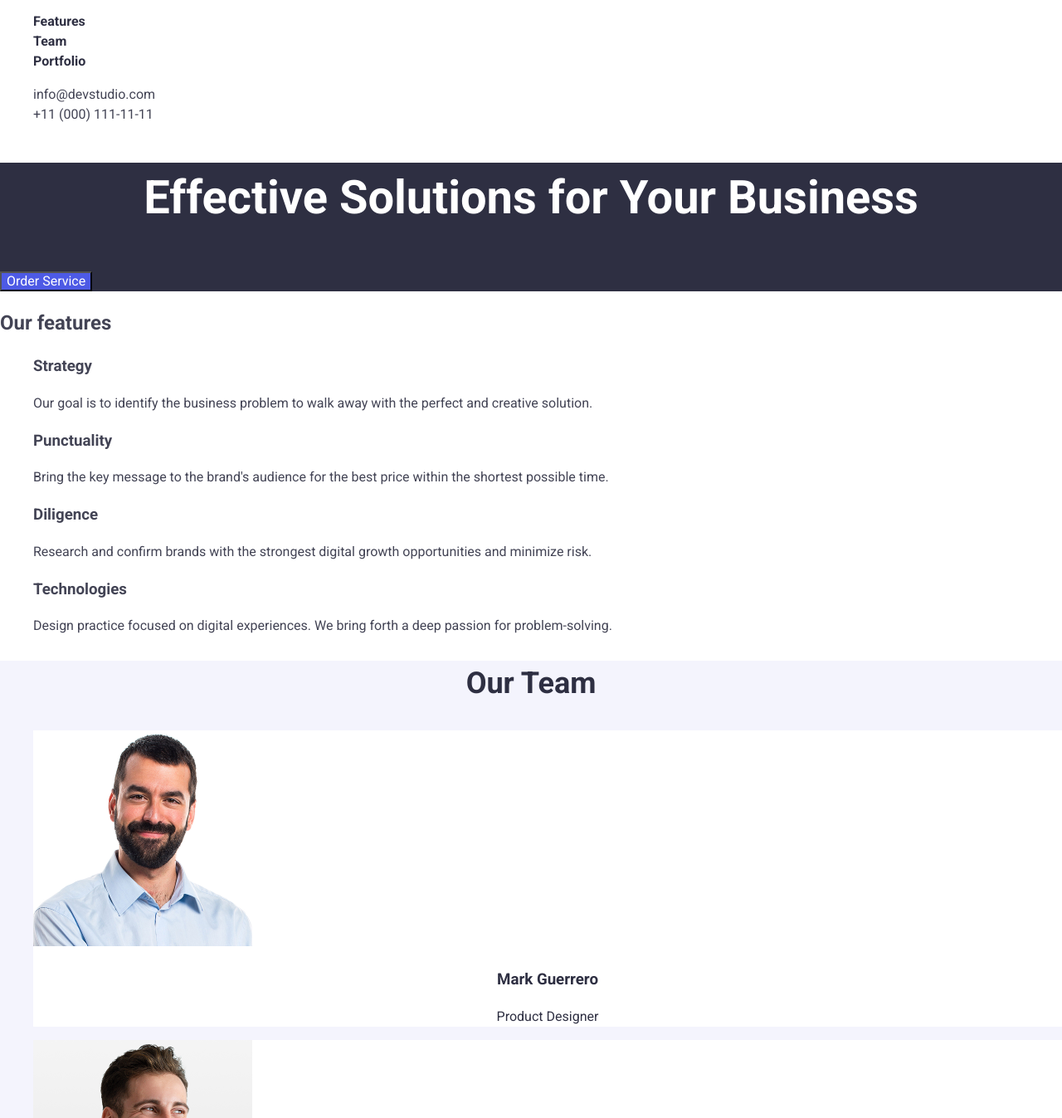
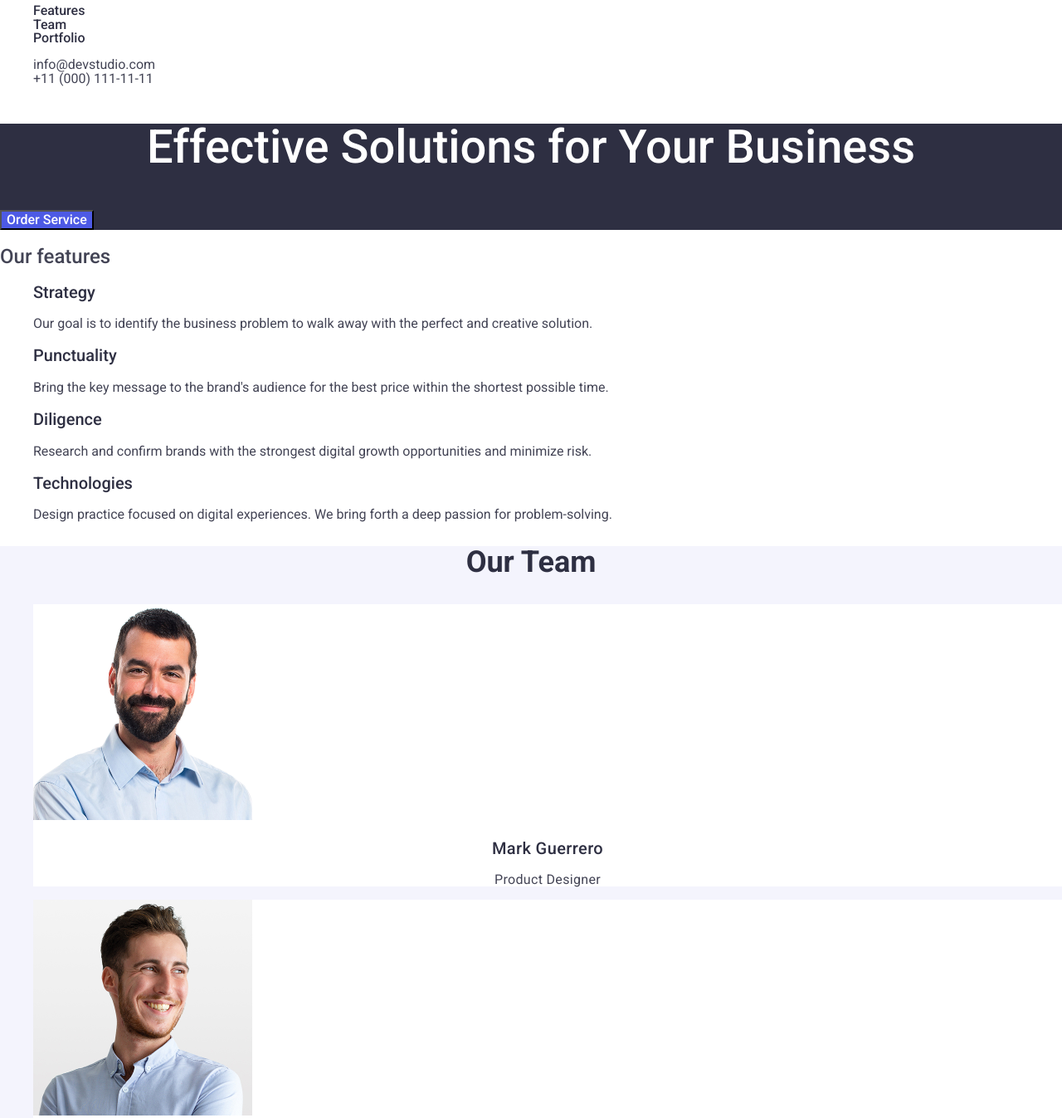
Before and after one commit to orxen3-dot/goit-markup-hw-02, a plain HTML site: page index.html in a window 1280 px wide. Shown: the part 29-1376 px from the top of the page at 83% size. Drawn offline with nearby package versions, Linux system fonts and the light colour scheme.

Commit message:
Fixed mistakes

```diff
--- a/css/common.css
+++ b/css/common.css
@@ -2,9 +2,14 @@ body {
     font-family: 'Roboto', sans-serif;
 color: #434455;
 background-color: #ffffff;
-line-height: 1.5;
+line-height: 1.02;
 }
-
+h1,
+h2,
+h3
+{
+    font-weight: 500;
+}
 ul {
     list-style-type: none;
 }
--- a/css/features.css
+++ b/css/features.css
@@ -0,0 +1,4 @@
+.features-list h3 {
+font-size: 20px;
+color: #2e2f42;
+}
--- a/css/footer.css
+++ b/css/footer.css
@@ -1,9 +1,17 @@
-#footer {
+.footer {
     background-color: #2E2F42;
 }
 .footer-text {
     color: #F4F4FD;
+    letter-spacing: 1.02;
+    line-height: 1.5;
 }
-#footer .logo {
+.footer > .logo {
     color: #F4F4FD;
 }
+.footer .logo {
+font-weight: bold;
+line-height: 1.16;
+letter-spacing: 1.03;
+
+}
--- a/css/header.css
+++ b/css/header.css
@@ -2,26 +2,29 @@
     font-family: 'Raleway', sans-serif;
     font-size: 18px;
     color: #2E2F42;
-    letter-spacing: 3%;
+    letter-spacing: 1.03;
     text-transform: uppercase;
     text-decoration: none;
+    font-weight: bold;
 }
 .logo .web {
     color: #4D5AE5;
 }
-.nav a {
+.nav .nav-link {
     color: #2E2F42;
     text-decoration: none;
-    font-weight: 700;
+    font-weight: 500;
+    letter-spacing: inherit;
 }
-.nav a:hover,
-.nav a:focus {
+.nav .nav-link:hover,
+.nav .nav-link:focus {
     color: #404BBF;
 }
 .adress a {
     color: currentColor;
     text-decoration: none;
     font-style: normal;
+    letter-spacing: inherit;
 }
 .adress a:hover,
 .adress a:focus {
--- a/css/hero.css
+++ b/css/hero.css
@@ -3,13 +3,17 @@ text-align: center;
 color: #ffffff;
 font-size: 56px;
 }
-#hero {
+.hero {
     background-color: #2E2F42;
+    line-height: 1.02;
+
 }
 .button {
     cursor: pointer;
     color: #ffffff;
     background-color: #4D5AE5;
+    font-weight: 500;
+    letter-spacing: 1.04;
 }
 .button:hover,
 .button:focus {
--- a/css/portfolio.css
+++ b/css/portfolio.css
@@ -0,0 +1,17 @@
+.section-title {
+    text-align: center;
+    color: #2E2F42;
+    font-size: 36px;
+    line-height: 1.11;
+    font-weight: bold;
+}
+.section-title h3 {
+    font-size: 20px;
+    letter-spacing: 0.02em;
+    color: #2E2F42;
+}
+.section-title p {
+   color:#434455;
+   letter-spacing: 0.02em;
+   line-height: 1.5;
+}
--- a/css/team.css
+++ b/css/team.css
@@ -1,16 +1,26 @@
-#team{
+.team-section {
     background-color: #F4F4FD;
 }
 .section-title {
     text-align: center;
     color: #2E2F42;
     font-size: 36px;
+    line-height: 1.11;
+    font-weight: bold;
 }
 .team-list h3,
 .team-list p {
     text-align: center;
-    color: #2E2F42;
 }
 .team-list > li {
     background-color: #ffffff;
 }
+.team-list h3 {
+    font-size: 20px;
+    letter-spacing: 0.02em;
+    color: #2E2F42;
+}
+.team-list p {
+   color:#434455;
+   letter-spacing: 0.02em;
+}
--- a/index.html
+++ b/index.html
@@ -19,9 +19,9 @@
 <a href="./index.html" class="logo"><span class="web">Web</span>Studio</a>
 <nav>
     <ul class="nav">
-        <li><a href="#features">Features</a></li>
-        <li><a href="#team">Team</a></li>
-        <li><a href="#portfolio">Portfolio</a></li>
+        <li><a class="nav-link" href="#features">Features</a></li>
+        <li><a class="nav-link" href="#team">Team</a></li>
+        <li><a class="nav-link" href="#portfolio">Portfolio</a></li>
     </ul>
 </nav>
 
@@ -38,14 +38,14 @@
 
 </header>
 <main>
-<section id="hero">
+<section id="hero" class="hero">
     <h1 class="page-title">Effective Solutions for Your Business</h1>
     <button class="button" type="button">Order Service</button>
 </section>
 <section id="features">
-    <h2>Our features</h2>
-    <ul>
-        <li><h3>Strategy</h3>
+    <h2 >Our features</h2>
+    <ul class="features-list">
+        <li><h3 >Strategy</h3>
             <p>Our goal is to identify the business problem to walk away with the perfect and creative solution.</p>
         </li>
         <li><h3>Punctuality</h3>
@@ -59,7 +59,7 @@
         </li>
     </ul>
 </section>
-<section id="team">
+<section id="team" class="team-section">
     <h2 class="section-title">Our Team</h2>
     <ul class="team-list">
         <li>
@@ -120,7 +120,7 @@
     </ul>
 </section>
 </main>
-<footer id="footer">
+<footer id="footer" class="footer">
 <a href="./index.html" class="logo"><span class="web">Web</span>Studio</a>
 <p class="footer-text">Increase the flow of customers and sales for your business with digital marketing &amp; growth solutions.</p>
 </footer>
```
